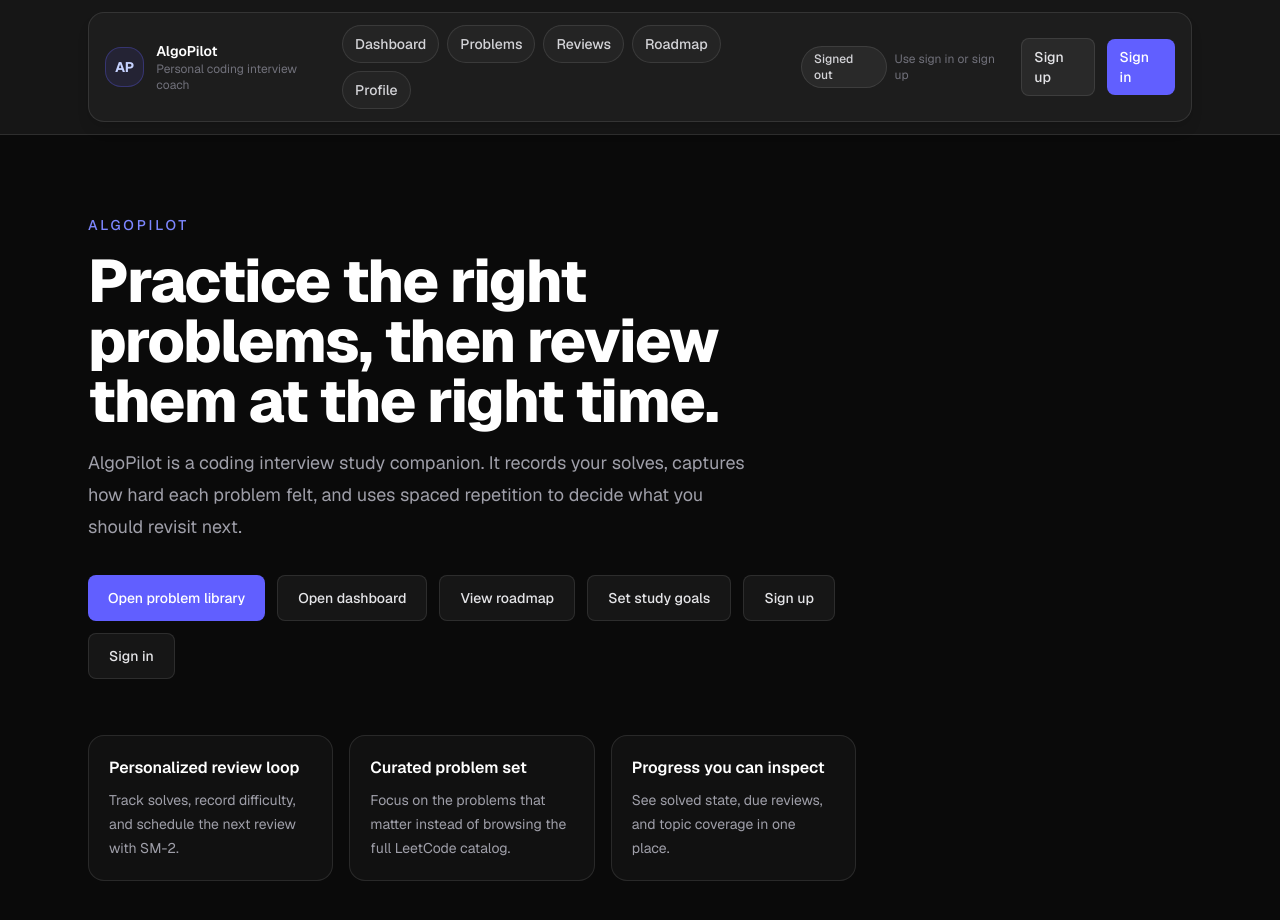
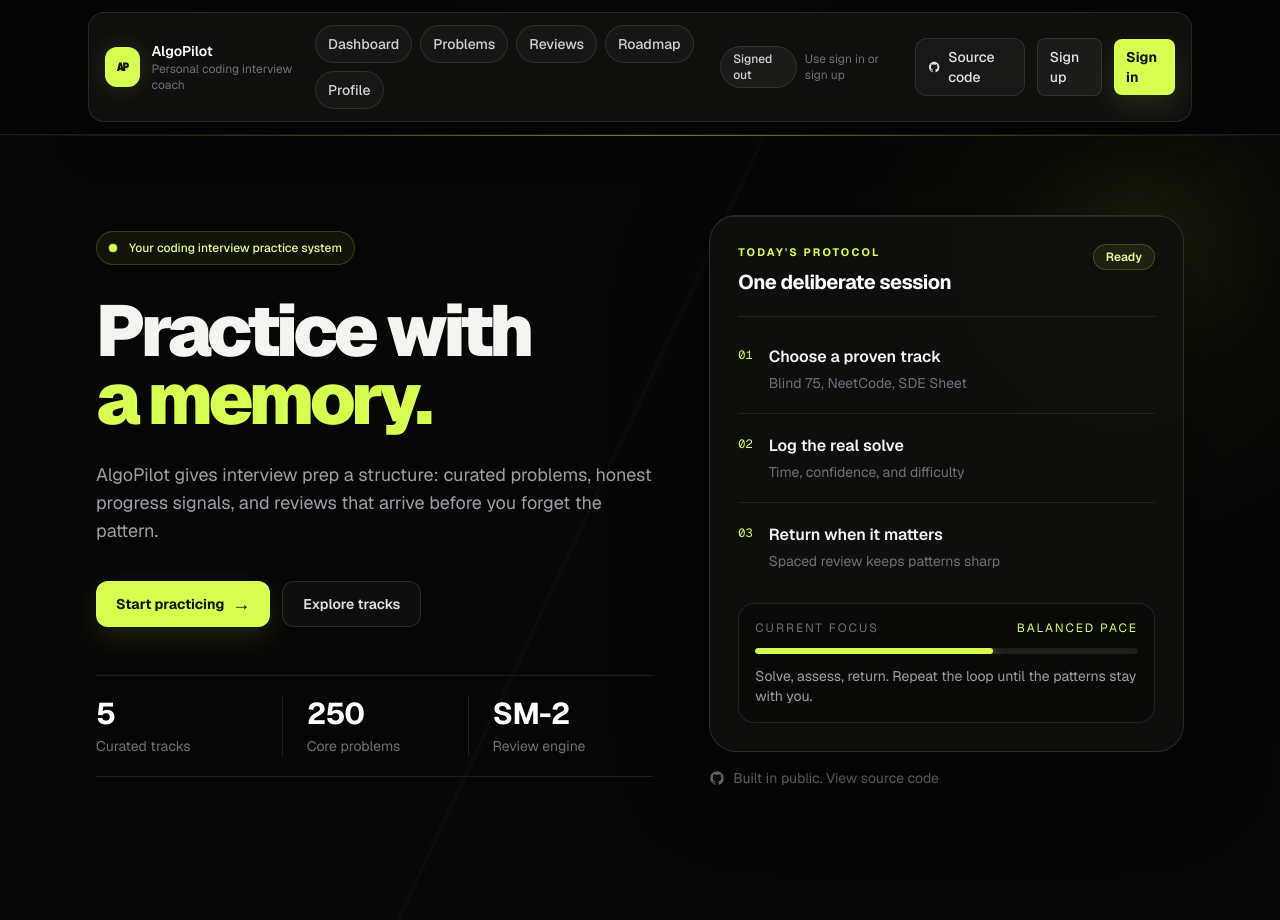
Before and after one commit to Pointdexter37/Algo, a Next.js app: page / in a window 1280 px wide. Shown: the top 920 px of the page. Built offline with nearby package versions, Linux system fonts and the light colour scheme; no server answers.

Commit message:
Refresh app UI for dark theme

```diff
--- a/app/globals.css
+++ b/app/globals.css
@@ -1,8 +1,14 @@
 @import "tailwindcss";
 
 :root {
-  --background: #ffffff;
-  --foreground: #171717;
+  --background: #060606;
+  --foreground: #f4f4f0;
+  --muted: #9a9a92;
+  --surface: rgba(16, 16, 15, 0.88);
+  --surface-strong: #121211;
+  --line: rgba(255, 255, 255, 0.1);
+  --accent: #d7ff4f;
+  --accent-ink: #111408;
 }
 
 @theme inline {
@@ -12,15 +18,124 @@
   --font-mono: var(--font-geist-mono);
 }
 
-@media (prefers-color-scheme: dark) {
-  :root {
-    --background: #0a0a0a;
-    --foreground: #ededed;
+* {
+  box-sizing: border-box;
+}
+
+html {
+  background: var(--background);
+}
+
+body {
+  min-height: 100vh;
+  overflow-x: hidden;
+  background:
+    radial-gradient(ellipse 72% 38% at 50% -15%, rgba(215, 255, 79, 0.1), transparent 68%),
+    linear-gradient(115deg, transparent 0 48%, rgba(255, 255, 255, 0.018) 48.1% 48.3%, transparent 48.4%),
+    #060606;
+  color: var(--foreground);
+  font-family: var(--font-geist-sans), sans-serif;
+}
+
+body::before {
+  position: fixed;
+  z-index: -1;
+  inset: 0;
+  content: "";
+  pointer-events: none;
+  opacity: 0.38;
+  background-image:
+    linear-gradient(rgba(255, 255, 255, 0.026) 1px, transparent 1px),
+    linear-gradient(90deg, rgba(255, 255, 255, 0.026) 1px, transparent 1px);
+  background-size: 48px 48px;
+  mask-image: linear-gradient(to bottom, black, transparent 76%);
+}
+
+::selection {
+  background: var(--accent);
+  color: var(--accent-ink);
+}
+
+.app-shell {
+  min-height: 100vh;
+  background: radial-gradient(circle at 88% 15%, rgba(215, 255, 79, 0.045), transparent 22%);
+}
+
+.app-surface {
+  border: 1px solid var(--line);
+  background: linear-gradient(145deg, rgba(255, 255, 255, 0.035), rgba(255, 255, 255, 0.012));
+  box-shadow: 0 22px 70px rgba(0, 0, 0, 0.26);
+}
+
+.app-surface:hover {
+  border-color: rgba(255, 255, 255, 0.16);
+}
+
+.eyebrow {
+  color: var(--accent);
+  font-size: 0.68rem;
+  font-weight: 700;
+  letter-spacing: 0.2em;
+  text-transform: uppercase;
+}
+
+.accent-button {
+  background: var(--accent);
+  color: var(--accent-ink);
+  box-shadow: 0 10px 30px rgba(215, 255, 79, 0.13);
+}
+
+.accent-button:hover {
+  background: #e2ff7b;
+  box-shadow: 0 14px 38px rgba(215, 255, 79, 0.2);
+}
+
+@keyframes rise-in {
+  from {
+    opacity: 0;
+    transform: translateY(22px);
+  }
+  to {
+    opacity: 1;
+    transform: translateY(0);
   }
 }
 
-body {
-  background: var(--background);
-  color: var(--foreground);
-  font-family: var(--font-geist-sans), Arial, Helvetica, sans-serif;
+@keyframes scan {
+  0% { transform: translateX(-120%); }
+  100% { transform: translateX(340%); }
 }
+
+@keyframes pulse-dot {
+  0%, 100% { box-shadow: 0 0 0 0 rgba(215, 255, 79, 0.32); }
+  50% { box-shadow: 0 0 0 8px rgba(215, 255, 79, 0); }
+}
+
+@keyframes drift {
+  0%, 100% { transform: translate3d(0, 0, 0); }
+  50% { transform: translate3d(0, -9px, 0); }
+}
+
+.animate-rise-in {
+  animation: rise-in 700ms cubic-bezier(0.22, 1, 0.36, 1) both;
+}
+
+.animate-scan {
+  animation: scan 4.5s ease-in-out infinite;
+}
+
+.animate-pulse-dot {
+  animation: pulse-dot 2.8s ease-out infinite;
+}
+
+.animate-drift {
+  animation: drift 8s ease-in-out infinite;
+}
+
+@media (prefers-reduced-motion: reduce) {
+  *, *::before, *::after {
+    animation-duration: 0.01ms !important;
+    animation-iteration-count: 1 !important;
+    scroll-behavior: auto !important;
+  }
+}
--- a/app/page.tsx
+++ b/app/page.tsx
@@ -1,91 +1,129 @@
 import Link from "next/link"
 
-const highlights = [
-  {
-    title: "Personalized review loop",
-    description: "Track solves, record difficulty, and schedule the next review with SM-2.",
-  },
-  {
-    title: "Curated problem set",
-    description: "Focus on the problems that matter instead of browsing the full LeetCode catalog.",
-  },
-  {
-    title: "Progress you can inspect",
-    description: "See solved state, due reviews, and topic coverage in one place.",
-  },
+const practiceSteps = [
+  { number: "01", label: "Choose a proven track", detail: "Blind 75, NeetCode, SDE Sheet" },
+  { number: "02", label: "Log the real solve", detail: "Time, confidence, and difficulty" },
+  { number: "03", label: "Return when it matters", detail: "Spaced review keeps patterns sharp" },
 ]
 
 export default function Home() {
   return (
-    <main className="min-h-screen bg-[#0a0a0a] text-zinc-100">
-      <section className="mx-auto flex min-h-screen w-full max-w-6xl flex-col justify-center px-6 py-20">
-        <div className="max-w-3xl space-y-8">
-          <div className="space-y-4">
-            <p className="text-sm font-medium uppercase tracking-[0.2em] text-indigo-400">
-              AlgoPilot
-            </p>
-            <h1 className="text-4xl font-extrabold tracking-tight text-white md:text-6xl">
-              Practice the right problems, then review them at the right time.
-            </h1>
-            <p className="max-w-2xl text-lg leading-8 text-zinc-400">
-              AlgoPilot is a coding interview study companion. It records your solves,
-              captures how hard each problem felt, and uses spaced repetition to decide
-              what you should revisit next.
-            </p>
+    <main className="app-shell relative isolate overflow-hidden">
+      <div className="pointer-events-none absolute inset-x-0 top-0 h-px bg-gradient-to-r from-transparent via-[#d7ff4f]/60 to-transparent" />
+
+      <section className="mx-auto grid min-h-[calc(100vh-92px)] max-w-6xl gap-14 px-6 py-16 sm:px-8 lg:grid-cols-[1.08fr_0.92fr] lg:items-center lg:py-20">
+        <div className="animate-rise-in">
+          <div className="mb-8 inline-flex items-center gap-3 rounded-full border border-[#d7ff4f]/20 bg-[#d7ff4f]/[0.06] px-3 py-2 text-xs font-medium text-[#e4ff93]">
+            <span className="animate-pulse-dot h-2 w-2 rounded-full bg-[#d7ff4f]" />
+            Your coding interview practice system
           </div>
 
-          <div className="flex flex-wrap gap-3">
+          <h1 className="max-w-3xl text-5xl font-black leading-[0.94] tracking-[-0.06em] text-[#f4f4f0] sm:text-6xl lg:text-7xl">
+            Practice with
+            <span className="block text-[#d7ff4f]">a memory.</span>
+          </h1>
+          <p className="mt-7 max-w-xl text-base leading-7 text-zinc-400 sm:text-lg">
+            AlgoPilot gives interview prep a structure: curated problems, honest progress
+            signals, and reviews that arrive before you forget the pattern.
+          </p>
+
+          <div className="mt-9 flex flex-wrap gap-3">
             <Link
               href="/problems"
-              className="inline-flex items-center rounded-lg bg-indigo-500 px-5 py-3 text-sm font-medium text-white transition-colors hover:bg-indigo-400"
+              className="accent-button inline-flex items-center gap-2 rounded-xl px-5 py-3 text-sm font-bold transition duration-200 hover:-translate-y-0.5"
             >
-              Open problem library
-            </Link>
-            <Link
-              href="/dashboard"
-              className="inline-flex items-center rounded-lg border border-white/10 bg-white/5 px-5 py-3 text-sm font-medium text-zinc-200 transition-colors hover:bg-white/10"
-            >
-              Open dashboard
+              Start practicing
+              <Arrow />
             </Link>
             <Link
               href="/roadmap"
-              className="inline-flex items-center rounded-lg border border-white/10 bg-white/5 px-5 py-3 text-sm font-medium text-zinc-200 transition-colors hover:bg-white/10"
+              className="inline-flex items-center rounded-xl border border-white/12 bg-white/[0.035] px-5 py-3 text-sm font-semibold text-zinc-200 transition duration-200 hover:-translate-y-0.5 hover:border-white/25 hover:bg-white/[0.07]"
             >
-              View roadmap
-            </Link>
-            <Link
-              href="/onboarding"
-              className="inline-flex items-center rounded-lg border border-white/10 bg-white/5 px-5 py-3 text-sm font-medium text-zinc-200 transition-colors hover:bg-white/10"
-            >
-              Set study goals
-            </Link>
-            <Link
-              href="/signup"
-              className="inline-flex items-center rounded-lg border border-white/10 bg-white/5 px-5 py-3 text-sm font-medium text-zinc-200 transition-colors hover:bg-white/10"
-            >
-              Sign up
-            </Link>
-            <Link
-              href="/api/auth/signin?callbackUrl=/problems"
-              className="inline-flex items-center rounded-lg border border-white/10 bg-white/5 px-5 py-3 text-sm font-medium text-zinc-200 transition-colors hover:bg-white/10"
-            >
-              Sign in
+              Explore tracks
             </Link>
           </div>
 
-          <div className="grid gap-4 pt-6 md:grid-cols-3">
-            {highlights.map((item) => (
-              <div
-                key={item.title}
-                className="rounded-2xl border border-white/10 bg-white/[0.03] p-5"
-              >
-                <h2 className="text-base font-semibold text-white">{item.title}</h2>
-                <p className="mt-2 text-sm leading-6 text-zinc-400">{item.description}</p>
+          <div className="mt-12 grid max-w-xl grid-cols-3 border-y border-white/10 py-5">
+            {[
+              ["5", "Curated tracks"],
+              ["250", "Core problems"],
+              ["SM-2", "Review engine"],
+            ].map(([value, label], index) => (
+              <div key={label} className={index ? "border-l border-white/10 pl-4 sm:pl-6" : "pr-4 sm:pr-6"}>
+                <p className="text-2xl font-bold tracking-tight text-white sm:text-3xl">{value}</p>
+                <p className="mt-1 text-xs text-zinc-500 sm:text-sm">{label}</p>
               </div>
             ))}
           </div>
+        </div>
+
+        <div className="animate-rise-in relative" style={{ animationDelay: "140ms" }}>
+          <div className="absolute -right-10 -top-10 h-40 w-40 rounded-full bg-[#d7ff4f]/[0.08] blur-3xl animate-drift" />
+          <div className="relative overflow-hidden rounded-[1.7rem] border border-white/12 bg-[#10100f]/90 p-5 shadow-[0_28px_90px_rgba(0,0,0,0.45)] sm:p-7">
+            <div className="absolute inset-x-0 top-0 h-px overflow-hidden bg-white/10">
+              <div className="animate-scan h-px w-1/3 bg-gradient-to-r from-transparent via-[#d7ff4f] to-transparent" />
+            </div>
+            <div className="flex items-start justify-between gap-4 border-b border-white/10 pb-5">
+              <div>
+                <p className="eyebrow">Today&apos;s protocol</p>
+                <h2 className="mt-2 text-xl font-bold tracking-tight text-white">One deliberate session</h2>
+              </div>
+              <span className="rounded-full border border-[#d7ff4f]/20 bg-[#d7ff4f]/[0.08] px-3 py-1 text-xs font-semibold text-[#e4ff93]">
+                Ready
+              </span>
+            </div>
+
+            <div className="mt-2 divide-y divide-white/8">
+              {practiceSteps.map((step, index) => (
+                <div
+                  key={step.number}
+                  className="group flex gap-4 py-5 transition-colors hover:bg-white/[0.025]"
+                  style={{ animationDelay: `${220 + index * 100}ms` }}
+                >
+                  <span className="pt-0.5 font-mono text-xs text-[#d7ff4f]">{step.number}</span>
+                  <div>
+                    <p className="font-semibold text-zinc-100 transition-colors group-hover:text-[#e4ff93]">{step.label}</p>
+                    <p className="mt-1 text-sm text-zinc-500">{step.detail}</p>
+                  </div>
+                </div>
+              ))}
+            </div>
+
+            <div className="mt-3 rounded-2xl border border-white/10 bg-black/25 p-4">
+              <div className="flex items-center justify-between text-xs uppercase tracking-[0.16em] text-zinc-500">
+                <span>Current focus</span>
+                <span className="text-[#d7ff4f]">Balanced pace</span>
+              </div>
+              <div className="mt-3 h-1.5 overflow-hidden rounded-full bg-white/8">
+                <div className="h-full w-[62%] rounded-full bg-[#d7ff4f] shadow-[0_0_14px_rgba(215,255,79,0.55)]" />
+              </div>
+              <p className="mt-3 text-sm text-zinc-400">Solve, assess, return. Repeat the loop until the patterns stay with you.</p>
+            </div>
+          </div>
+
+          <a
+            href="https://github.com/Pointdexter37/Algo"
+            target="_blank"
+            rel="noreferrer"
+            className="mt-4 inline-flex items-center gap-2 text-sm text-zinc-500 transition-colors hover:text-[#d7ff4f]"
+          >
+            <GitHubMark />
+            Built in public. View source code
+          </a>
         </div>
       </section>
     </main>
   )
 }
+
+function Arrow() {
+  return <span aria-hidden="true" className="text-lg leading-none">&#8594;</span>
+}
+
+function GitHubMark() {
+  return (
+    <svg aria-hidden="true" viewBox="0 0 24 24" className="h-4 w-4 fill-current">
+      <path d="M12 2C6.477 2 2 6.64 2 12.376c0 4.59 2.865 8.482 6.84 9.859.5.095.682-.221.682-.492 0-.243-.01-.887-.014-1.74-2.782.617-3.369-1.379-3.369-1.379-.455-1.19-1.11-1.507-1.11-1.507-.908-.64.069-.627.069-.627 1.004.073 1.532 1.064 1.532 1.064.893 1.57 2.344 1.117 2.91.855.091-.663.35-1.116.636-1.373-2.22-.258-4.555-1.141-4.555-5.078 0-1.121.39-2.038 1.03-2.757-.104-.26-.446-1.308.098-2.727 0 0 .84-.276 2.75 1.053a9.17 9.17 0 0 1 2.5-.347 9.17 9.17 0 0 1 2.5.347c1.909-1.329 2.748-1.053 2.748-1.053.545 1.419.202 2.467.099 2.727.64.719 1.028 1.636 1.028 2.757 0 3.947-2.34 4.817-4.566 5.071.359.318.678.947.678 1.91 0 1.378-.012 2.487-.012 2.826 0 .274.18.592.688.491A10.402 10.402 0 0 0 22 12.376C22 6.64 17.523 2 12 2z" />
+    </svg>
+  )
+}
--- a/components/AppHeader.tsx
+++ b/components/AppHeader.tsx
@@ -1,9 +1,11 @@
- "use client"
+"use client"
 
 import Link from "next/link"
 import SignOutButton from "@/components/SignOutButton"
 import type { Session } from "next-auth"
 import { usePathname } from "next/navigation"
+
+const SOURCE_URL = "https://github.com/Pointdexter37/Algo"
 
 function getInitials(name?: string | null, email?: string | null) {
   const source = name ?? email ?? "U"
@@ -27,12 +29,12 @@
   ]
 
   return (
-    <header className="sticky top-0 z-40 border-b border-white/10 bg-[#0a0a0a]/95 backdrop-blur">
+    <header className="sticky top-0 z-40 border-b border-white/10 bg-[#060606]/85 backdrop-blur-xl">
       <div className="mx-auto max-w-6xl px-4 py-3 sm:px-6">
-        <div className="flex flex-col gap-3 rounded-2xl border border-white/10 bg-white/[0.03] px-4 py-3 shadow-lg shadow-black/10 lg:flex-row lg:items-center lg:justify-between">
+        <div className="flex flex-col gap-3 rounded-2xl border border-white/10 bg-[#111110]/90 px-4 py-3 shadow-2xl shadow-black/35 lg:flex-row lg:items-center lg:justify-between">
           <div className="flex items-center justify-between gap-3">
             <Link href="/" className="flex items-center gap-3">
-              <span className="grid h-10 w-10 place-items-center rounded-2xl border border-indigo-500/30 bg-indigo-500/10 text-sm font-bold text-indigo-200">
+              <span className="grid h-10 w-10 place-items-center rounded-xl border border-[#d7ff4f]/30 bg-[#d7ff4f] font-mono text-xs font-black tracking-[-0.15em] text-[#111408] shadow-[0_0_24px_rgba(215,255,79,0.14)]">
                 AP
               </span>
               <div>
@@ -45,7 +47,7 @@
               <span
                 className={`inline-flex items-center rounded-full border px-3 py-1 text-xs font-medium ${
                   user
-                    ? "border-emerald-500/20 bg-emerald-500/10 text-emerald-300"
+                    ? "border-[#d7ff4f]/20 bg-[#d7ff4f]/10 text-[#e4ff93]"
                     : "border-white/10 bg-white/5 text-zinc-300"
                 }`}
               >
@@ -63,8 +65,8 @@
                   href={item.href}
                   className={`inline-flex items-center rounded-full border px-3 py-2 text-sm font-medium transition-colors ${
                     active
-                      ? "border-indigo-500/30 bg-indigo-500/15 text-indigo-200"
-                      : "border-white/10 bg-white/[0.03] text-zinc-300 hover:bg-white/5"
+                      ? "border-[#d7ff4f]/30 bg-[#d7ff4f]/10 text-[#e4ff93] shadow-[0_0_0_1px_rgba(215,255,79,0.05)]"
+                      : "border-white/10 bg-white/[0.03] text-zinc-300 hover:border-white/20 hover:bg-white/8 hover:text-white"
                   }`}
                 >
                   {item.label}
@@ -78,7 +80,7 @@
               <span
                 className={`inline-flex items-center rounded-full border px-3 py-1 text-xs font-medium ${
                   user
-                    ? "border-emerald-500/20 bg-emerald-500/10 text-emerald-300"
+                    ? "border-[#d7ff4f]/20 bg-[#d7ff4f]/10 text-[#e4ff93]"
                     : "border-white/10 bg-white/5 text-zinc-300"
                 }`}
               >
@@ -94,13 +96,22 @@
             </div>
 
             <div className="flex items-center gap-3">
+              <a
+                href={SOURCE_URL}
+                target="_blank"
+                rel="noreferrer"
+                className="inline-flex items-center gap-2 rounded-xl border border-white/10 bg-white/[0.04] px-3 py-2 text-sm font-medium text-zinc-200 transition duration-200 hover:-translate-y-0.5 hover:border-white/25 hover:bg-white/10 hover:text-[#e4ff93]"
+              >
+                <GitHubMark />
+                <span className="hidden sm:inline">Source code</span>
+              </a>
               {user ? (
                 <>
                   <Link
                     href="/profile"
-                    className="flex items-center gap-3 rounded-xl border border-white/10 bg-white/[0.03] px-3 py-2 transition-colors hover:bg-white/5"
+                    className="flex items-center gap-3 rounded-xl border border-white/10 bg-white/[0.04] px-3 py-2 transition duration-200 hover:-translate-y-0.5 hover:border-white/20 hover:bg-white/8"
                   >
-                    <div className="grid h-9 w-9 place-items-center rounded-full bg-gradient-to-br from-indigo-400 to-cyan-400 text-xs font-bold text-zinc-950">
+                    <div className="grid h-9 w-9 place-items-center rounded-full bg-[#d7ff4f] text-xs font-bold text-[#111408] shadow-lg shadow-[#d7ff4f]/10">
                       {initials}
                     </div>
                     <div className="hidden text-left sm:block">
@@ -120,7 +131,7 @@
                   </Link>
                   <Link
                     href="/api/auth/signin"
-                    className="inline-flex items-center rounded-lg bg-indigo-500 px-3 py-2 text-sm font-medium text-white transition-colors hover:bg-indigo-400"
+                    className="accent-button inline-flex items-center rounded-lg px-3 py-2 text-sm font-bold transition-colors"
                   >
                     Sign in
                   </Link>
@@ -133,3 +144,15 @@
     </header>
   )
 }
+
+function GitHubMark() {
+  return (
+    <svg
+      aria-hidden="true"
+      viewBox="0 0 24 24"
+      className="h-4 w-4 fill-current text-zinc-200"
+    >
+      <path d="M12 2C6.477 2 2 6.64 2 12.376c0 4.59 2.865 8.482 6.84 9.859.5.095.682-.221.682-.492 0-.243-.01-.887-.014-1.74-2.782.617-3.369-1.379-3.369-1.379-.455-1.19-1.11-1.507-1.11-1.507-.908-.64.069-.627.069-.627 1.004.073 1.532 1.064 1.532 1.064.893 1.57 2.344 1.117 2.91.855.091-.663.35-1.116.636-1.373-2.22-.258-4.555-1.141-4.555-5.078 0-1.121.39-2.038 1.03-2.757-.104-.26-.446-1.308.098-2.727 0 0 .84-.276 2.75 1.053a9.17 9.17 0 0 1 2.5-.347 9.17 9.17 0 0 1 2.5.347c1.909-1.329 2.748-1.053 2.748-1.053.545 1.419.202 2.467.099 2.727.64.719 1.028 1.636 1.028 2.757 0 3.947-2.34 4.817-4.566 5.071.359.318.678.947.678 1.91 0 1.378-.012 2.487-.012 2.826 0 .274.18.592.688.491A10.402 10.402 0 0 0 22 12.376C22 6.64 17.523 2 12 2z" />
+    </svg>
+  )
+}
```
Also changed, not shown: app/dashboard/page.tsx (+13 -13 lines), app/problems/page.tsx (+18 -18 lines), app/roadmap/page.tsx (+5 -5 lines).
